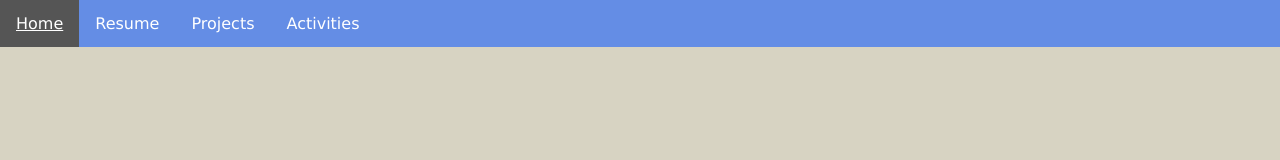
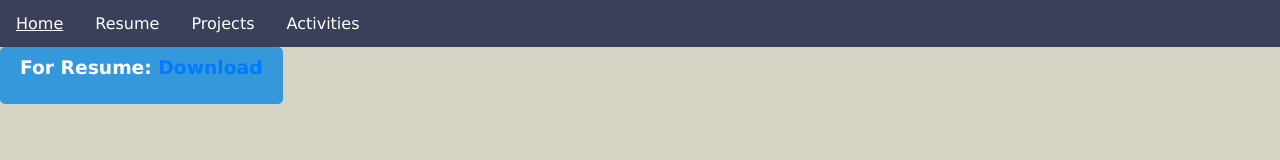
Before and after one commit to reformist/Personal_Website, a plain HTML site: page resume.html in a window 1280 px wide. Drawn offline with Linux system fonts and the light colour scheme.

Commit message:
added a button

```diff
--- a/resume.html
+++ b/resume.html
@@ -18,3 +18,11 @@
         <a href ="./projects.html">Projects</a>
         <a href = "./activities.html">Activities</a>
     </nav>
+
+<section class = "resume-download-button">
+    <h3>For Resume: <a href="https://github.com/reformist/reformist.github.io/raw/main/attachments/ND_CV%20(10)%20(1)%20(1).pdf">Download</h3>
+<!-- <section class = "cv-download-button">
+    <h3> For CV Download</h3>
+</section> -->
+
+</section>
--- a/style.css
+++ b/style.css
@@ -15,7 +15,7 @@ body {
 }
 
 nav {
-    background-color: #648DE5; /* sets background color*/
+    background-color: #3A405A; /* sets background color*/
     overflow: hidden; /* Clear the floats */
 }
 
@@ -29,7 +29,7 @@ nav a {
 }
 
 nav a:hover{
-    background-color: #555;
+    background-color: #3A405A;
 }
 
 /* style he header section */
@@ -83,3 +83,25 @@ a:hover{
     transform: translate(-50%, -50%);
     padding: 10px;
 } */
+
+.resume-download-button {
+            display: inline-flex;
+            align-items: center;
+            padding: 10px 20px;
+            background-color: #3498db;
+            color: white;
+            text-decoration: none;
+            border: none;
+            border-radius: 5px;
+            cursor: pointer;
+            font-size: 16px;
+            transition: background-color 0.3s ease;
+        }
+
+.resume-download-icon {
+            margin-right: 5px;
+        }
+
+.resume-download-button:hover {
+            background-color: #2980b9;
+        }
```
Also changed, not shown: index.html (+1 -1 lines).
